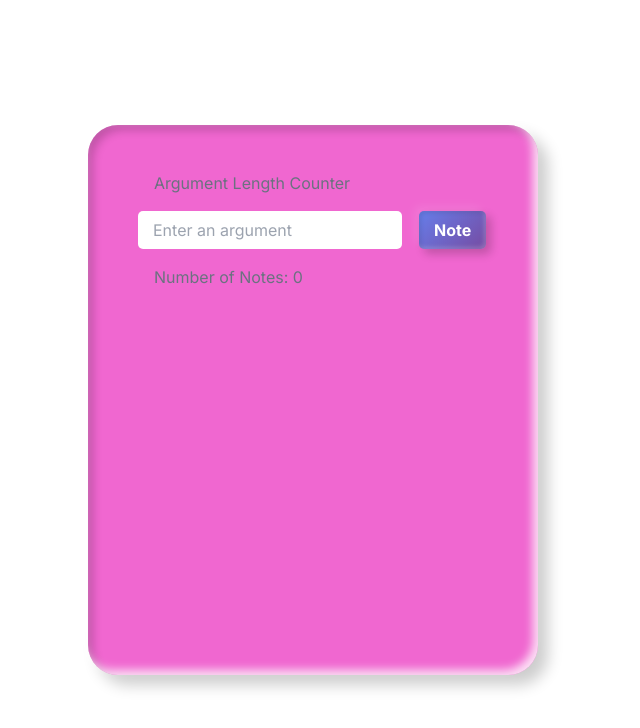
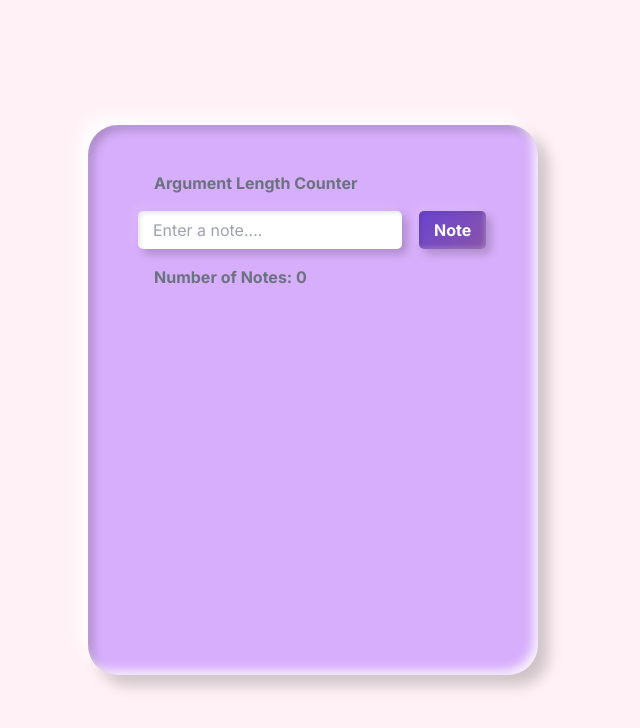
Before and after one commit to Nwakaego-Ego/to-do, a Next.js app: page / in a window 1280 px wide. Shown: the top 728 px of the page, without its empty margins (327-967 px from the left). Built offline with nearby package versions, Linux system fonts and the light colour scheme.

Commit message:
Done with the styling

```diff
--- a/app/ArgumentsList/argumentsList.css
+++ b/app/ArgumentsList/argumentsList.css
@@ -3,6 +3,7 @@ body {
   justify-content: center;
   align-items: center;
   min-height: 100vh;
+  background-color: #fff1f6;
 }
 
 /* .container {
@@ -36,8 +37,7 @@ body {
   width: 450px;
   height: 550px;
   border-radius: 30px;
-  /* background-color: #ffe5f8; */
-  background-color: #f067d0;
+  background-color: #d7aefb;
   padding: 30px 50px;
 
   box-shadow: -10px -10px 15px rgba(255, 255, 255, 0.8),
@@ -51,6 +51,11 @@ body {
 
   border-radius: 5px;
   outline: none;
+
+  box-shadow: 5px 5px 10px rgba(0, 0, 0, 0.2),
+    -5px -5px 10px rgba(255, 255, 255, 0.1),
+    inset 2px 2px 4px rgba(0, 0, 0, 0.1),
+    inset -2px -2px 4px rgba(255, 255, 255, 0.2);
 }
 
 .btn {
@@ -58,7 +63,7 @@ body {
   padding: 7px 15px;
   border: none;
   border-radius: 5px;
-  background: linear-gradient(135deg, #667eea, #764ba2);
+  background: linear-gradient(135deg, #6a44d1, #8954a8);
   color: white;
   font-size: 16px;
   margin-left: 17px;
@@ -73,17 +78,21 @@ body {
 }
 
 .btn:hover {
-  background: linear-gradient(135deg, #764ba2, #667eea);
+  background: linear-gradient(135deg, #8954a8, #6a44d1);
 }
 
 .note {
-  background-color: red;
+  background-color: #e077ff;
+  color: #181818;
   width: 250px;
   padding: 7px 15px;
+  border-radius: 5px;
 
-  border-radius: 5px;
+  box-shadow: 5px 5px 10px rgba(0, 0, 0, 0.2),
+    -5px -5px 10px rgba(255, 255, 255, 0.1),
+    inset 2px 2px 4px rgba(0, 0, 0, 0.1),
+    inset -2px -2px 4px rgba(255, 255, 255, 0.2);
 }
-
 .notes ul {
   list-style: none;
   padding: 0;
@@ -93,26 +102,22 @@ body {
   display: flex;
   justify-content: space-between;
   align-items: center;
-  margin-bottom: 10px; /* Adjust the margin as needed */
+  margin-bottom: 10px;
 }
 
 .note {
   flex: 1; /* Takes up available space */
-  margin-right: 10px; /* Adjust the margin as needed */
+  margin-right: 10px;
 }
 
 button {
-  background: linear-gradient(135deg, #667eea, #764ba2);
+  background: linear-gradient(135deg, #6a44d1, #8954a8);
   color: #fff;
   border: none;
   padding: 8px 12px;
   border-radius: 5px;
   cursor: pointer;
-
-  /* background: linear-gradient(135deg, #667eea, #764ba2); */
-
   transition: background 0.3s ease;
-
   box-shadow: 5px 5px 10px rgba(0, 0, 0, 0.2),
     -5px -5px 10px rgba(255, 255, 255, 0.1),
     inset 2px 2px 4px rgba(0, 0, 0, 0.1),
@@ -125,9 +130,8 @@ button:hover {
 
 .trash,
 .paste {
-  vertical-align: middle; /* Align icons vertically in the button */
+  vertical-align: middle;
   margin: 5px;
-  /* Adjust the margin as needed */
 }
 
 .paste {
--- a/app/ArgumentsList/argumentsList.jsx
+++ b/app/ArgumentsList/argumentsList.jsx
@@ -30,13 +30,13 @@ function ArgumentsLength() {
 
   return (
     <div className="container">
-      <h1 className="text-gray-500 p-4 justify-center ">
+      <h1 className="text-gray-500 font-bold p-4 justify-center ">
         Argument Length Counter
       </h1>
       <div>
         <input
           type="text"
-          placeholder="Enter an argument"
+          placeholder="Enter a note...."
           value={inputValue}
           onChange={(e) => setInputValue(e.target.value)}
           className="text-input"
@@ -46,16 +46,15 @@ function ArgumentsLength() {
           Note
         </button>
       </div>
-      <p className="text-gray-500 p-4">Number of Notes: {argumentCount}</p>
+      <p className="text-gray-500 font-bold p-4">
+        Number of Notes: {argumentCount}
+      </p>
       <div className="notes">
         <ul>
           {argumentsList.map((argument, index) => (
             <li key={index}>
               <span className="note">{argument}</span>
-              <button
-                onClick={() => handleDelete(index)}
-                // className="bg-blue-500 hover-bg-blue-600 text-white font-semibold py-2 px-4 rounded shadow-md"
-              >
+              <button onClick={() => handleDelete(index)}>
                 <FaTrash className="trash" />
               </button>
               <button
@@ -65,7 +64,6 @@ function ArgumentsLength() {
                     handleUpdate(index, newValue);
                   }
                 }}
-                // className="bg-blue-500 hover-bg-blue-600 text-white font-semibold py-2 px-4 rounded shadow-md"
               >
                 <FaPaste className="paste" />
               </button>
```
